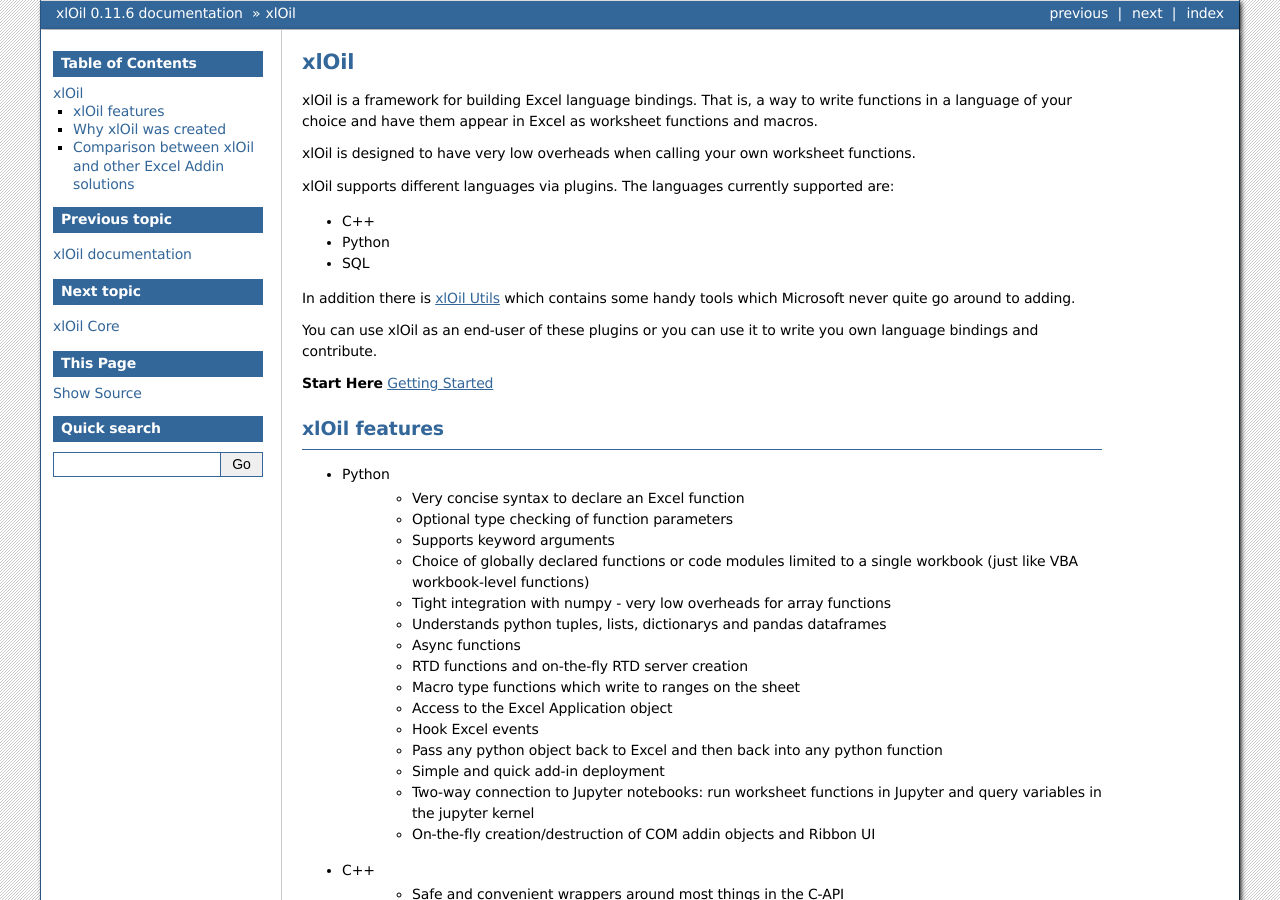
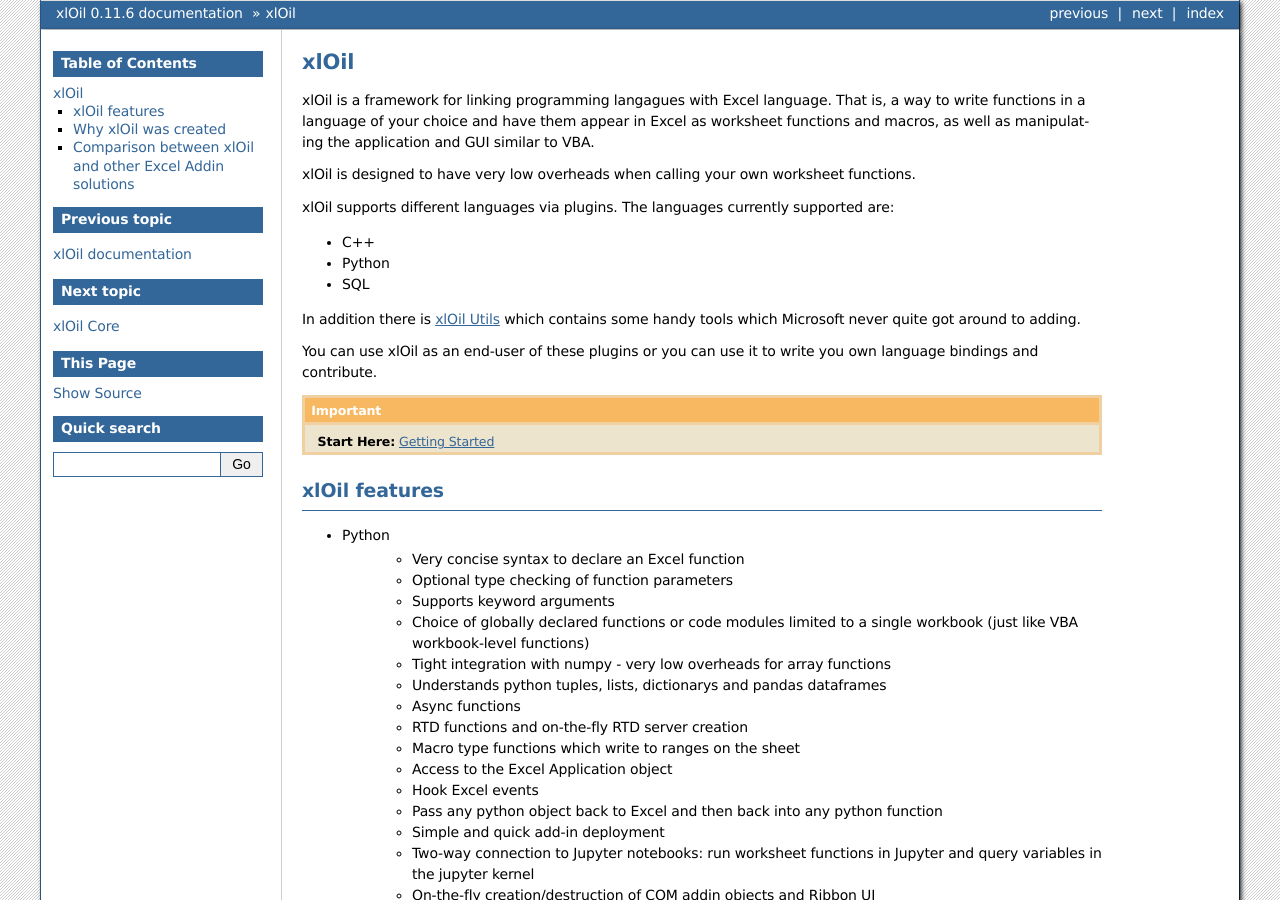
Before and after one commit to cunnane/xloil, a Sphinx documentation site: the page built from docs/source/Introduction.rst, in a window 1280 px wide and 900 px high. Built offline with Sphinx 7.4.7, drawn with Linux system fonts in a browser that asks for light colours; the version number could not be read and is left out.

```diff
--- a/docs/source/Introduction.rst
+++ b/docs/source/Introduction.rst
@@ -2,9 +2,10 @@
 xlOil
 ===========
 
-xlOil is a framework for building Excel language bindings. That is, a way to
-write functions in a language of your choice and have them appear in Excel
-as worksheet functions and macros.
+xlOil is a framework for linking programming langagues with Excel language.
+That is, a way to write functions in a language of your choice and have them
+appear in Excel as worksheet functions and macros, as well as manipulating
+the application and GUI similar to VBA.
 
 xlOil is designed to have very low overheads when calling your own worksheet
 functions.
@@ -17,12 +18,14 @@ supported are:
 - SQL
 
 In addition there is :any:`xlOil_Utils` which contains some handy tools which Microsoft
-never quite go around to adding.
+never quite got around to adding.
 
 You can use xlOil as an end-user of these plugins or you can use it to write
 you own language bindings and contribute.
 
-**Start Here**  :any:`core-getting-started`
+.. important::
+
+    **Start Here:**  :any:`core-getting-started`
 
 xlOil features
 --------------
```
Also changed, not shown: docs/source/Core.rst (+66 -21 lines).
